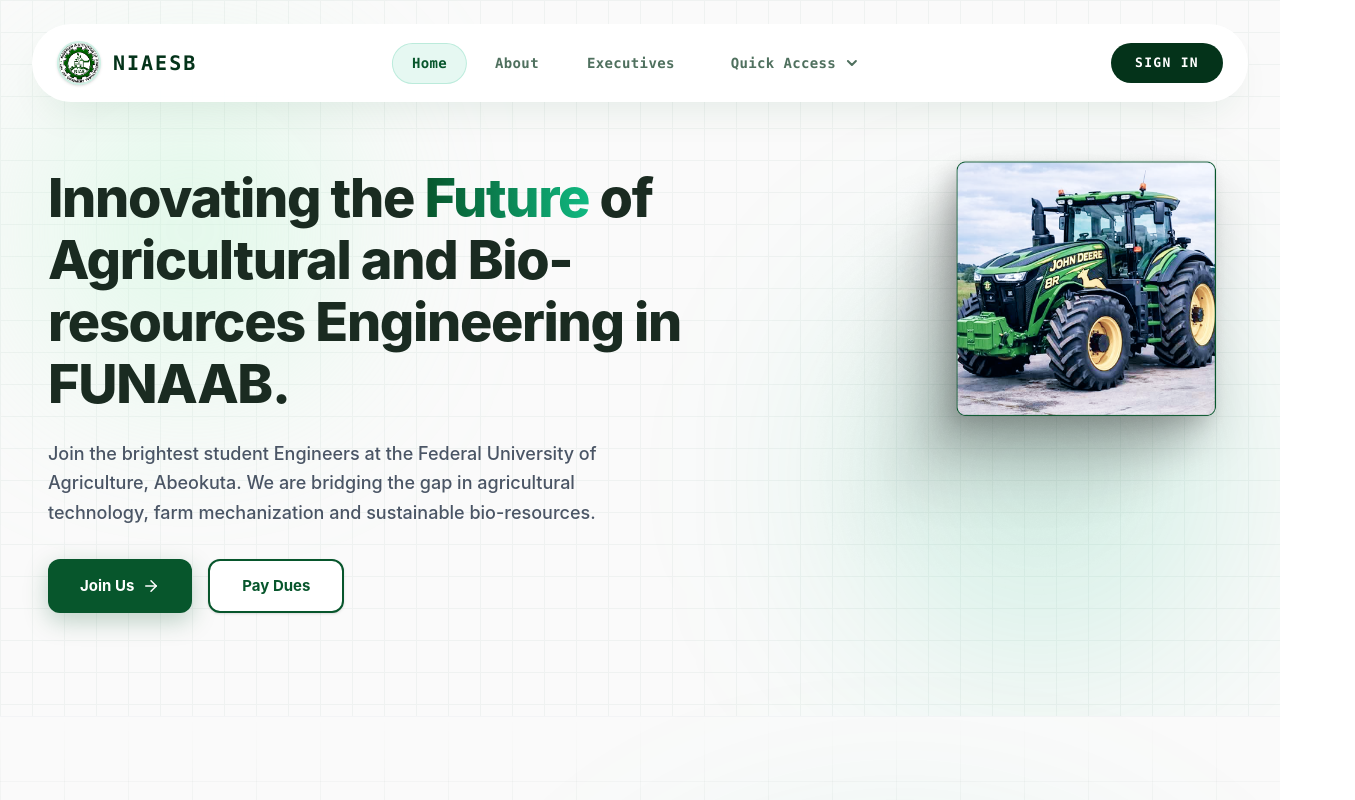
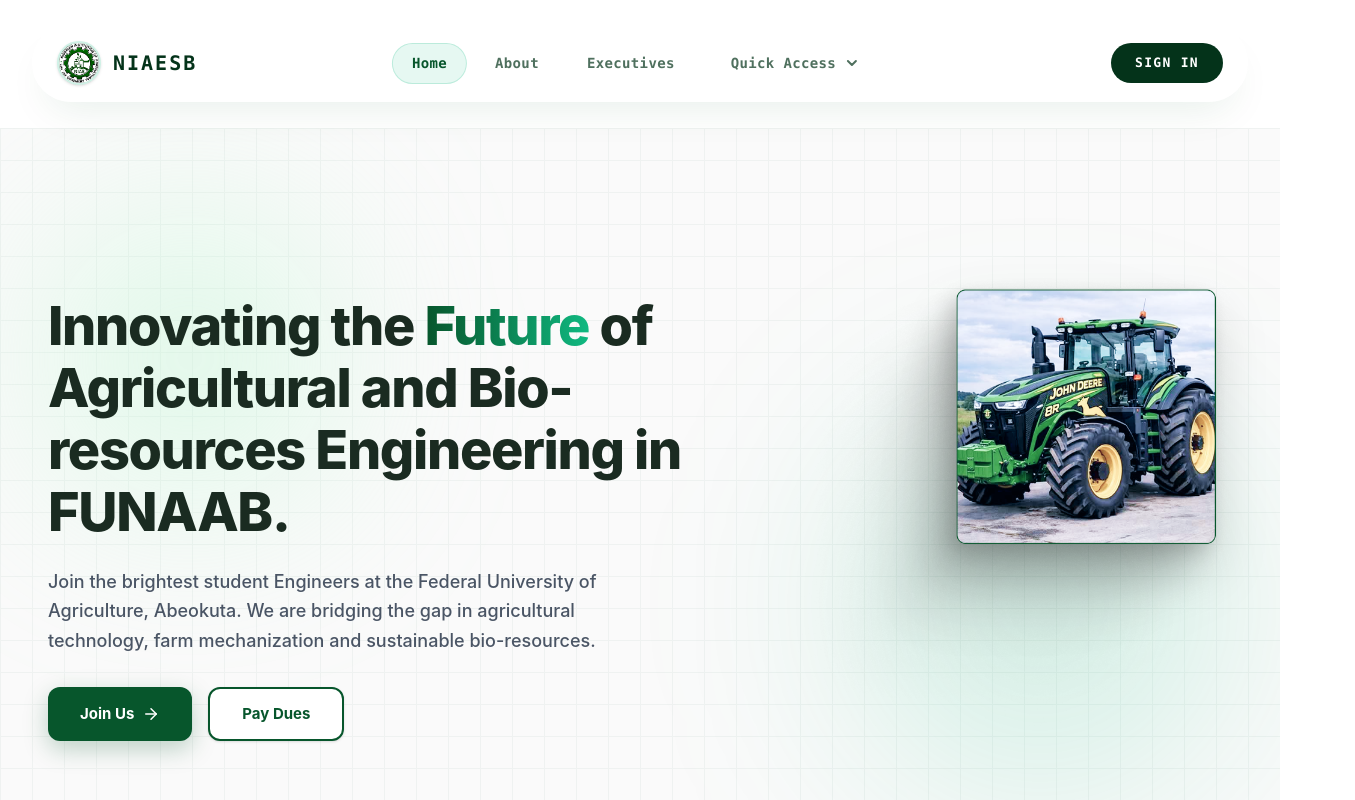
Before and after one commit to NIAESB-FUNAAB/niaesb-funaab, a React (Vite) app: page / in a window 1280 px wide. Shown: the top 800 px of the page, 1355 px wide, since content can reach past the window. Built offline with nearby package versions, Linux system fonts and the light colour scheme.

Commit message:
Fix: App component layout and routes
Updated the layout structure for better semantics and added a dynamic route for level details.

```diff
--- a/src/App.jsx
+++ b/src/App.jsx
@@ -6,7 +6,7 @@ import AboutPage from './pages/AboutPage';
 import BlogPage from './pages/BlogPage';
 import LecturersPage from './pages/LecturersPage';
 import LibraryPage from './pages/LibraryPage';
-import LevelDetails from './components/library/LevelDetails'; // 1. Import your dynamic component
+import LevelDetails from './components/library/LevelDetails';
 import PayDues from './pages/PayDues';
 import ExcosPage from './pages/ExcosPage';
 import Auth from './pages/Auth';
@@ -16,7 +16,13 @@ function App() {
     <div className="min-h-screen flex flex-col font-sans">
       <Header />
 
-      <div className="flex-grow">
+      {/*
+        THE GLOBAL FIX:
+        Changed to <main> for better semantics.
+        Added pt-28 (112px on mobile) and md:pt-32 (128px on desktop).
+        This guarantees no page will ever hide underneath your fixed Header again.
+      */}
+      <main className="flex-grow pt-28 md:pt-32">
         <Routes>
           <Route path="/" element={<LandingPage />} />
           <Route path="/about" element={<AboutPage />} />
@@ -24,14 +30,14 @@ function App() {
           <Route path="/lecturers" element={<LecturersPage />} />
           <Route path="/library" element={<LibraryPage />} />
 
-          {/* 2. Dynamic route that captures 100, 200, 300, 400, or 500 */}
+          {/* Dynamic route that captures 100, 200, 300, 400, or 500 */}
           <Route path="/library/:levelId" element={<LevelDetails />} />
 
           <Route path="/pay-dues" element={<PayDues />} />
           <Route path="/excos" element={<ExcosPage />} />
           <Route path="/auth" element={<Auth />} />
         </Routes>
-      </div>
+      </main>
 
       <Footer />
     </div>
```
